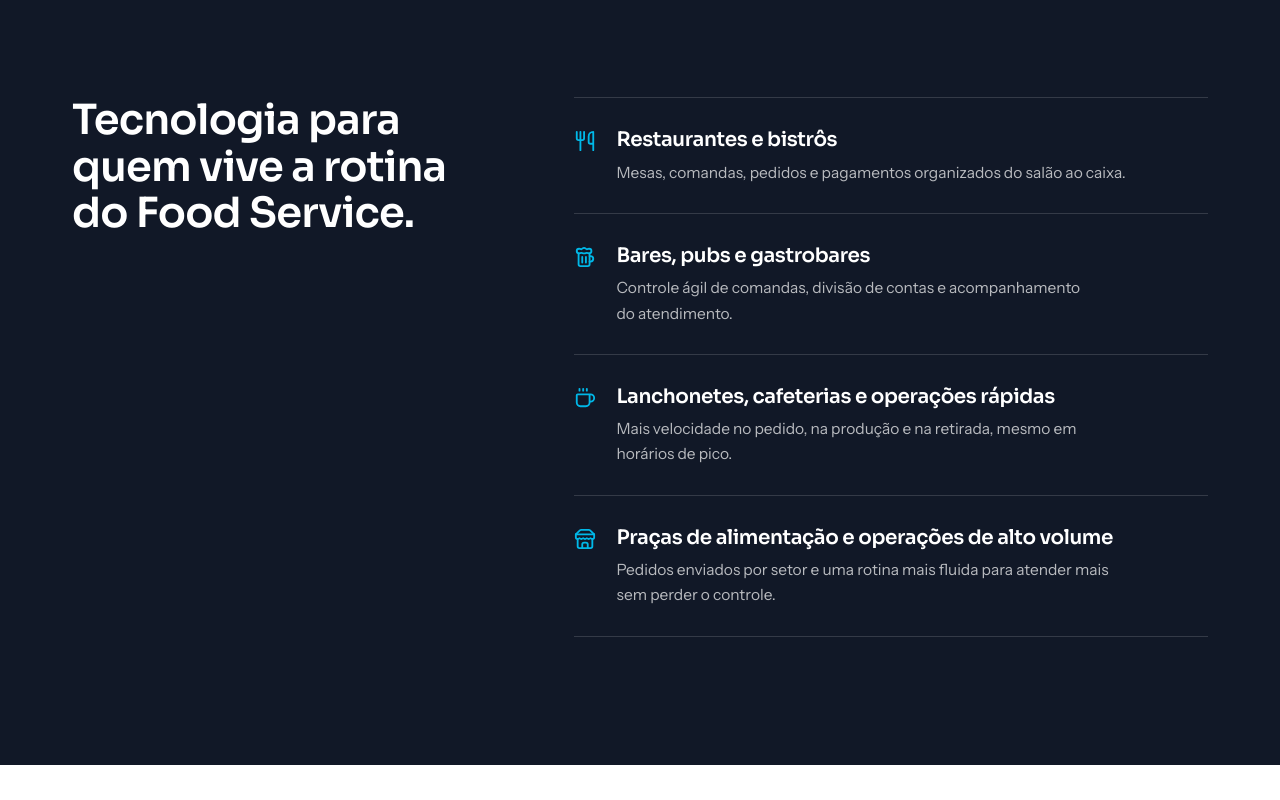
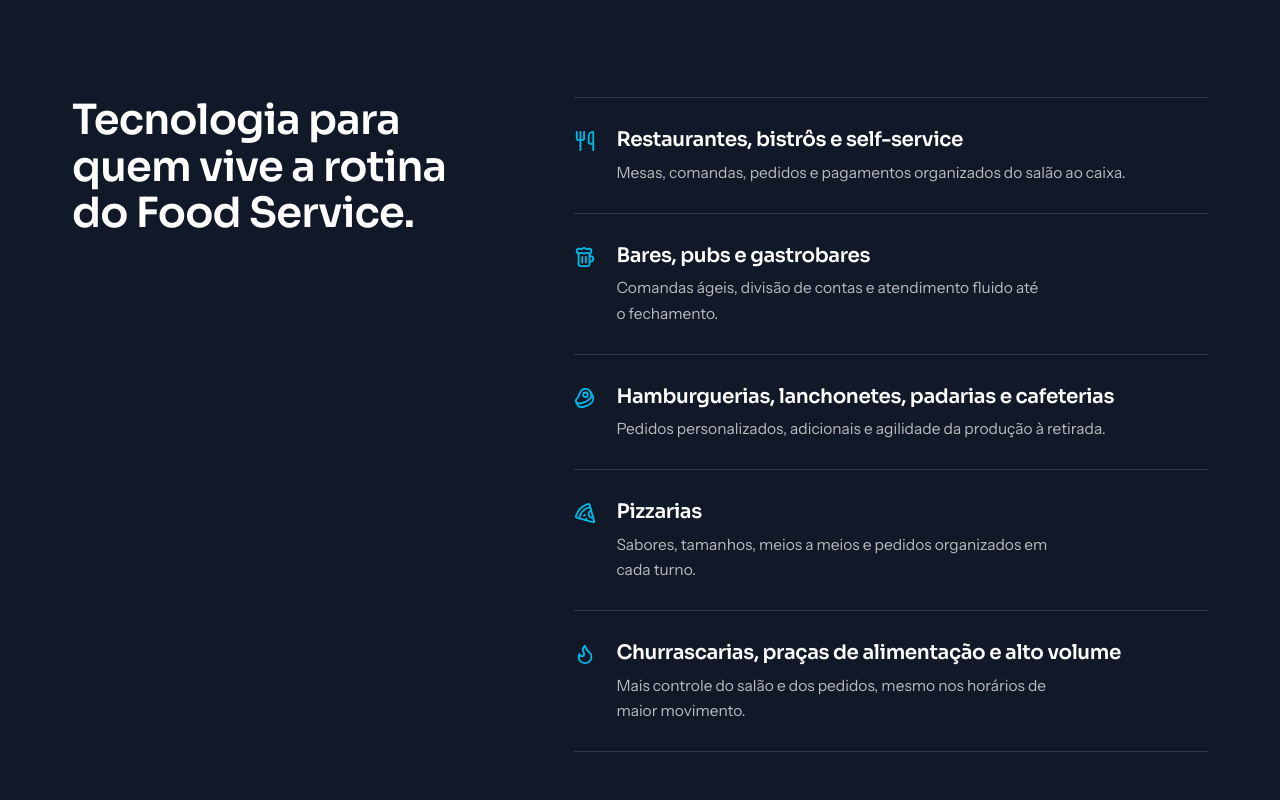
Before and after one commit to Wylham/velozt-site, a Next.js app: page / in a window 1280 px wide. Shown: the part 3880-4680 px from the top of the page. Built offline with nearby package versions, Linux system fonts and the light colour scheme; no server answers.

Commit message:
feat: refinamento de audiencia para atingir o maior numero de foodservices

```diff
--- a/src/components/sections/Audience.tsx
+++ b/src/components/sections/Audience.tsx
@@ -1,27 +1,32 @@
-import { Beer, Coffee, Store, Utensils, type LucideIcon } from "lucide-react";
+import { Beef, Beer, Flame, Pizza, Utensils, type LucideIcon } from "lucide-react";
 import { Container } from "@/components/ui/Container";
 import { SectionHeading } from "@/components/ui/SectionHeading";
 
 const audiences: { icon: LucideIcon; title: string; text: string }[] = [
   {
     icon: Utensils,
-    title: "Restaurantes e bistrôs",
+    title: "Restaurantes, bistrôs e self-service",
     text: "Mesas, comandas, pedidos e pagamentos organizados do salão ao caixa.",
   },
   {
     icon: Beer,
     title: "Bares, pubs e gastrobares",
-    text: "Controle ágil de comandas, divisão de contas e acompanhamento do atendimento.",
+    text: "Comandas ágeis, divisão de contas e atendimento fluido até o fechamento.",
   },
   {
-    icon: Coffee,
-    title: "Lanchonetes, cafeterias e operações rápidas",
-    text: "Mais velocidade no pedido, na produção e na retirada, mesmo em horários de pico.",
+    icon: Beef,
+    title: "Hamburguerias, lanchonetes, padarias e cafeterias",
+    text: "Pedidos personalizados, adicionais e agilidade da produção à retirada.",
   },
   {
-    icon: Store,
-    title: "Praças de alimentação e operações de alto volume",
-    text: "Pedidos enviados por setor e uma rotina mais fluida para atender mais sem perder o controle.",
+    icon: Pizza,
+    title: "Pizzarias",
+    text: "Sabores, tamanhos, meios a meios e pedidos organizados em cada turno.",
+  },
+  {
+    icon: Flame,
+    title: "Churrascarias, praças de alimentação e alto volume",
+    text: "Mais controle do salão e dos pedidos, mesmo nos horários de maior movimento.",
   },
 ];
 
```
